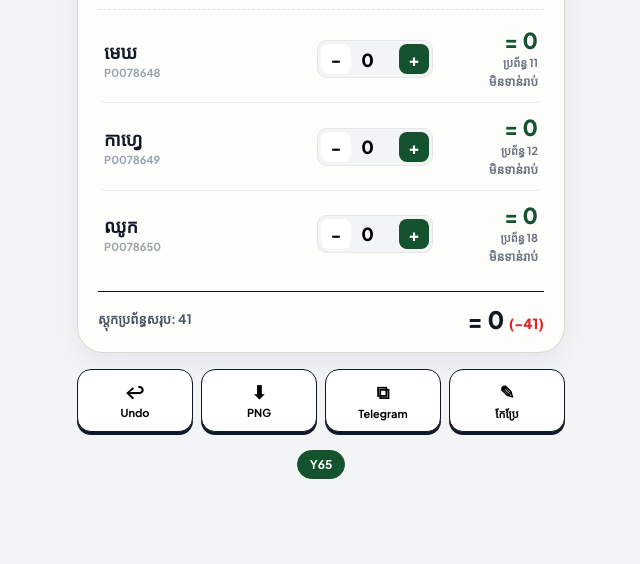
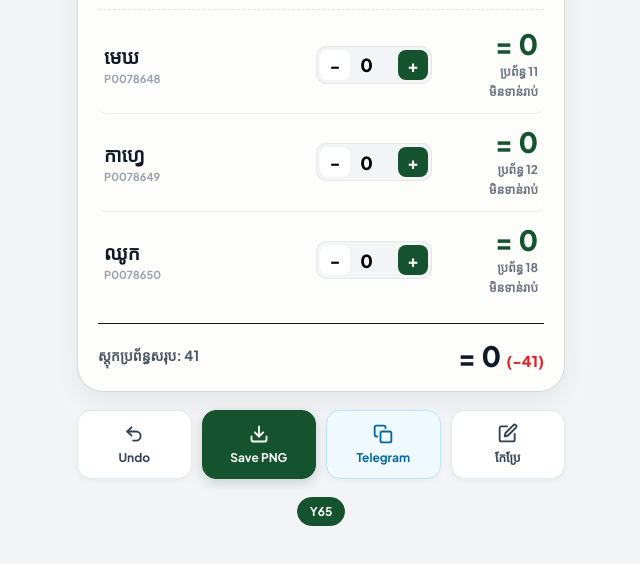
Before and after one commit to Skhm1111-code/khim-stock, a plain HTML site: page index.html in a window 1280 px wide. Shown: the part 284-848 px from the top of the page, without its empty margins (319-959 px from the left). Before the commit the page ends 803 px from the top, so only its background shows below. Drawn offline with nearby package versions, Linux system fonts and the light colour scheme; a script that the page names is missing; a web font is replaced by a local one.

Commit message:
Refactor button styles and update export text
Updated button styles and text for export options in the HTML file. Adjusted CSS properties for better layout and visual consistency.

```diff
--- a/index.html
+++ b/index.html
@@ -44,10 +44,10 @@ main{width:100%;max-width:520px;padding:14px 16px 40px}
 .pr{text-align:right}
 .price{font-family:'Plus Jakarta Sans',sans-serif;font-size:28px;font-weight:800}
 .date{font-size:12px;font-weight:600;color:var(--mut);margin-top:5px}
-.vl{display:flex;justify-content:space-between;align-items:center;padding:12px 6px;border-bottom:1px solid #eceee8;gap:8px;border-radius:8px}
+.vl{display:flex;justify-content:space-between;align-items:center;padding:13px 6px;border-bottom:1px solid #eceee8;gap:8px;border-radius:8px}
 .vl:last-child{border-bottom:none}
 .vl.hl{background:#f0fdf4}
-.vn{font-size:18px;font-weight:700;color:#111827}
+.vn{font-size:19px;font-weight:700;color:#111827}
 .vb{font-size:11px;color:#9ca3af;word-break:break-all;margin-top:2px}
 .st{font-size:12px;font-weight:800;margin-top:3px}
 .st.ok{color:var(--g)}.st.short{color:var(--red)}.st.over{color:var(--org)}.st.pend{color:var(--mut)}
@@ -56,21 +56,30 @@ main{width:100%;max-width:520px;padding:14px 16px 40px}
 .qb{width:30px;height:30px;border:none;border-radius:8px;background:#fff;font-size:17px;font-weight:800;cursor:pointer}
 .qb.p{background:var(--g);color:#fff}
 .qi{width:42px;border:none;background:transparent;text-align:center;font-size:18px;font-weight:800;outline:none}
-.sc{text-align:right;min-width:95px;white-space:nowrap}
-.big{font-size:22px;font-weight:800;color:var(--g);line-height:1.15}
-.sm{font-size:11px;font-weight:600;color:var(--mut);margin-top:2px}
-.foot{margin-top:8px;padding-top:12px;border-top:1.5px solid var(--tx);display:flex;justify-content:space-between;align-items:center}
-.sl{font-size:13px;font-weight:700;color:#4b5563}
-.sv{font-size:24px;font-weight:800}
-.capturing{box-shadow:none!important;border-radius:16px!important;border-color:#d6d9d2!important}
-.capturing .qc,.capturing .exp-tag{display:none!important}
-.bar{display:grid;grid-template-columns:repeat(4,1fr);gap:8px;margin-top:16px}
-.ab{position:relative;background:#fff;border:1.8px solid var(--tx);border-radius:14px;padding:10px 4px;display:flex;flex-direction:column;align-items:center;gap:3px;cursor:pointer;font-size:11px;font-weight:700;box-shadow:0 3px 0 var(--tx)}
-.ab:active{transform:translateY(2px);box-shadow:0 1px 0 var(--tx)}
-.ab i{font-style:normal;font-size:18px}
-.ab .dot{position:absolute;top:-5px;right:-5px;width:13px;height:13px;background:#f59e0b;border:2px solid #fff;border-radius:50%;display:none}
+.sc{text-align:right;min-width:96px;white-space:nowrap}
+.big{font-family:'Plus Jakarta Sans',sans-serif;font-size:28px;font-weight:800;color:var(--g);line-height:1.1}
+.sm{font-size:12px;font-weight:600;color:var(--mut);margin-top:3px}
+.foot{margin-top:8px;padding-top:14px;border-top:1.5px solid var(--tx);display:flex;justify-content:space-between;align-items:center}
+.sl{font-size:14px;font-weight:700;color:#4b5563}
+.sv{font-family:'Plus Jakarta Sans',sans-serif;font-size:28px;font-weight:800}
+
+/* Clean PNG capture mode: hide controls, P-codes, export tags, and row highlight */
+.capturing{box-shadow:none!important;border-radius:18px!important;border-color:#d6d9d2!important}
+.capturing .qc,.capturing .exp-tag,.capturing .vb{display:none!important}
+.capturing .vl.hl{background:transparent!important}
+
+/* Professional Modern Action Bar */
+.bar{display:grid;grid-template-columns:repeat(4,1fr);gap:10px;margin-top:18px}
+.ab{position:relative;background:#ffffff;border:1px solid #e2e8f0;border-radius:14px;padding:12px 6px;display:flex;flex-direction:column;align-items:center;justify-content:center;gap:6px;cursor:pointer;font-size:12px;font-weight:700;color:#334155;box-shadow:0 2px 6px rgba(15,23,42,.04);transition:all .15s ease}
+.ab:active{transform:scale(.96)}
+.ab svg{width:20px;height:20px;stroke-width:2.2}
+.ab.btn-png{background:var(--g);border-color:var(--g);color:#ffffff;box-shadow:0 4px 12px rgba(20,83,45,.2)}
+.ab.btn-tg{background:#f0f9ff;border-color:#bae6fd;color:#0369a1}
+.ab.btn-undo,.ab.btn-edit{background:#ffffff;border-color:#e2e8f0;color:#334155}
+.ab .dot{position:absolute;top:-4px;right:-4px;width:12px;height:12px;background:#f59e0b;border:2px solid #fff;border-radius:50%;display:none;box-shadow:0 2px 4px rgba(0,0,0,.15)}
 .ab.remind .dot{display:block}
-.ab.remind{border-color:#d97706;background:#fffbeb}
+.ab.btn-tg.remind{background:#fffbeb;border-color:#f59e0b;color:#b45309}
+
 .pills{display:flex;flex-wrap:wrap;justify-content:center;gap:7px;margin-top:18px}
 .pill{background:#fff;border:1px solid #d1d5db;padding:6px 12px;border-radius:20px;font-size:12px;font-weight:700;cursor:pointer}
 .pill.a{background:var(--g);color:#fff;border-color:var(--g)}
@@ -131,12 +140,28 @@ main{width:100%;max-width:520px;padding:14px 16px 40px}
     <div id="dVars" style="padding:6px 0"></div>
     <div class="foot"><span class="sl" id="dSys"></span><span class="sv" id="dAct"></span></div>
   </div>
+
   <div class="bar">
-    <button class="ab" onclick="undo()"><i>↩</i>Undo</button>
-    <button class="ab" id="btnPng" onclick="downloadPNG()"><span class="dot"></span><i>⬇</i>PNG</button>
-    <button class="ab" id="btnTg" onclick="copyTelegram()"><span class="dot"></span><i>⧉</i>Telegram</button>
-    <button class="ab" onclick="openEdit()"><i>✎</i>កែប្រែ</button>
+    <button class="ab btn-undo" onclick="undo()">
+      <svg viewBox="0 0 24 24" fill="none" stroke="currentColor" stroke-linecap="round" stroke-linejoin="round"><path d="M9 14 4 9l5-5"/><path d="M4 9h10.5a5.5 5.5 0 0 1 5.5 5.5v0a5.5 5.5 0 0 1-5.5 5.5H11"/></svg>
+      <span>Undo</span>
+    </button>
+    <button class="ab btn-png" id="btnPng" onclick="downloadPNG()">
+      <span class="dot"></span>
+      <svg viewBox="0 0 24 24" fill="none" stroke="currentColor" stroke-linecap="round" stroke-linejoin="round"><path d="M21 15v4a2 2 0 0 1-2 2H5a2 2 0 0 1-2-2v-4"/><polyline points="7 10 12 15 17 10"/><line x1="12" y1="15" x2="12" y2="3"/></svg>
+      <span>Save PNG</span>
+    </button>
+    <button class="ab btn-tg" id="btnTg" onclick="copyTelegram()">
+      <span class="dot"></span>
+      <svg viewBox="0 0 24 24" fill="none" stroke="currentColor" stroke-linecap="round" stroke-linejoin="round"><rect x="9" y="9" width="13" height="13" rx="2" ry="2"/><path d="M5 15H4a2 2 0 0 1-2-2V4a2 2 0 0 1 2-2h9a2 2 0 0 1 2 2v1"/></svg>
+      <span>Telegram</span>
+    </button>
+    <button class="ab btn-edit" onclick="openEdit()">
+      <svg viewBox="0 0 24 24" fill="none" stroke="currentColor" stroke-linecap="round" stroke-linejoin="round"><path d="M11 4H4a2 2 0 0 0-2 2v14a2 2 0 0 0 2 2h14a2 2 0 0 0 2-2v-7"/><path d="M18.5 2.5a2.121 2.121 0 0 1 3 3L12 15l-4 1 1-4 9.5-9.5z"/></svg>
+      <span>កែប្រែ</span>
+    </button>
   </div>
+
   <div class="pills" id="pills"></div>
 </main>
 
@@ -144,7 +169,7 @@ main{width:100%;max-width:520px;padding:14px 16px 40px}
 <div class="mbg" id="unsavedModal" onclick="if(event.target===this)closeM('unsavedModal')">
   <div class="sheet">
     <div class="sh"><h3>⚠ កូដរាប់ហើយ តែមិនទាន់ Save រូប/ផ្ញើ</h3><button class="x" onclick="closeM('unsavedModal')">បិទ</button></div>
-    <p style="font-size:12px;color:var(--mut);margin-bottom:10px">ចុចលើកូដណាមួយខាងក្រោម ដើម្បីបើកកាត ហើយចុច <b>PNG</b> ឬ <b>Telegram</b> ផ្ញើឱ្យគេ៖</p>
+    <p style="font-size:12px;color:var(--mut);margin-bottom:10px">ចុចលើកូដណាមួយខាងក្រោម ដើម្បីបើកកាត ហើយចុច <b>Save PNG</b> ឬ <b>Telegram</b> ផ្ញើឱ្យគេ៖</p>
     <div id="unsavedList"></div>
   </div>
 </div>
@@ -343,7 +368,6 @@ function render(){
   const last=productLastCountTime(p);
   $('dDate').textContent=last?'រាប់: '+fmtDate(last):'មិនទាន់រាប់';
 
-  // Export status indicator on card & buttons
   const unsaved=isProductUnsavedExport(p);
   const expEl=$('dExpStatus');
   if(!last){
@@ -388,7 +412,7 @@ function render(){
   }).join('');
   const diff=sA-sS;
   $('dSys').textContent='ស្តុកប្រព័ន្ធសរុប: '+sS;
-  $('dAct').innerHTML='= '+sA+` <span style="font-size:14px;color:${diff===0?'var(--g)':diff<0?'var(--red)':'var(--org)'}">(${diff>0?'+':''}${diff})</span>`;
+  $('dAct').innerHTML='= '+sA+` <span style="font-size:15px;color:${diff===0?'var(--g)':diff<0?'var(--red)':'var(--org)'}">(${diff>0?'+':''}${diff})</span>`;
   $('pills').innerHTML=catalog.slice(0,6).map(x=>{
     const u=isProductUnsavedExport(x);
     return `<button class="pill ${x.shortCode===p.shortCode?'a':''} ${u?'unexp':''}" data-code="${esc(x.shortCode)}">${esc(x.shortCode)}${u?' •':''}</button>`;
```
